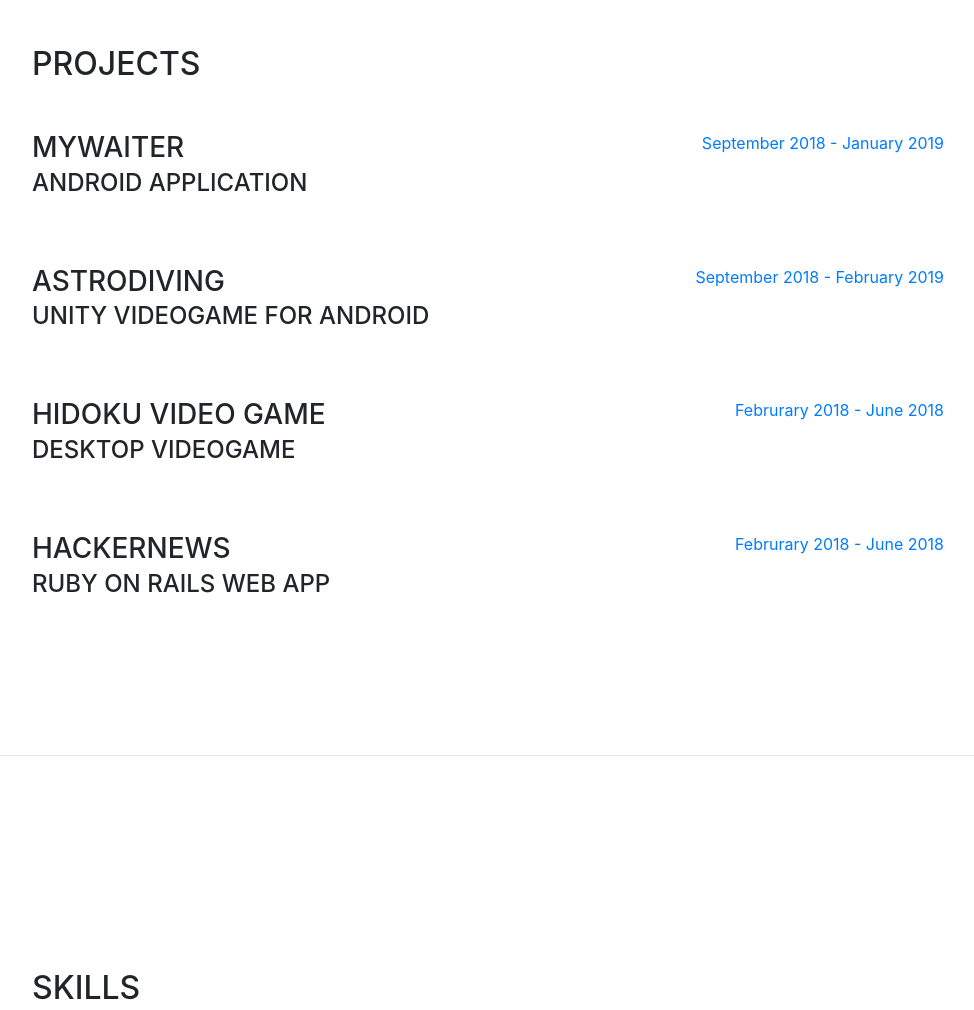
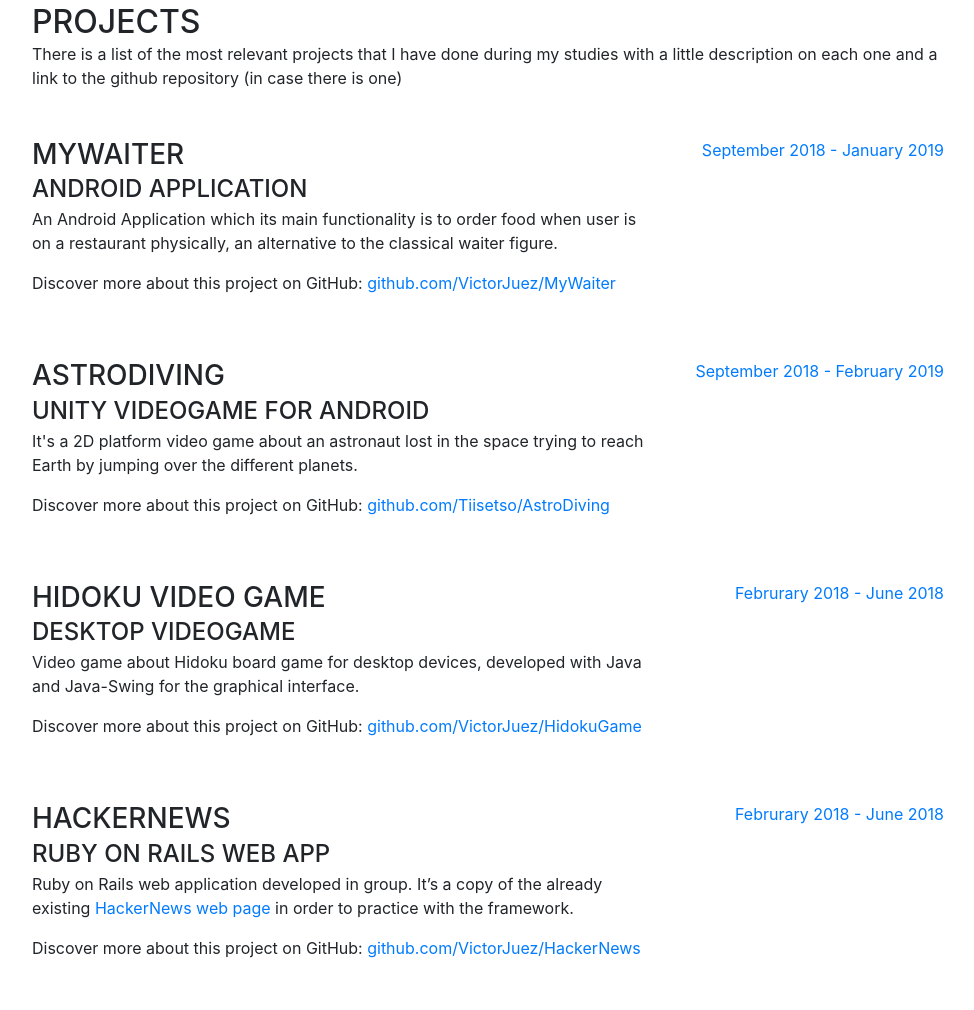
Before and after one commit to VictorJuez/my-portfolio, a website with bundled scripts: page index.html in a window 1280 px wide. Shown: the part 3484-4494 px from the top of the page, without its empty margins (288-1262 px from the left). Built offline with nearby package versions, Linux system fonts and the light colour scheme; a web font is replaced by a local one.

Commit message:
Added project descriptions

```diff
--- a/index.html
+++ b/index.html
@@ -218,12 +218,17 @@
 
       <section class="resume-section p-3 p-lg-5 d-flex flex-column" id="projects">
         <div class="my-auto">
-          <h2 class="mb-5">Projects</h2>
+          <h2 class="mb-0">Projects</h2>
+          <p class="mb-5">There is a list of the most relevant projects that I have done during my studies with a little description on each one and a link to the github repository (in case there is one)</p>
 
           <div class="resume-item d-flex flex-column flex-md-row mb-5">
             <div class="resume-content mr-auto">
               <h3 class="mb-0">MyWaiter</h3>
-              <div class="subheading mb-3">Android Application</div>
+              <div class="subheading mb-0">Android Application</div>
+              <div>
+                <p>An Android Application which its main functionality is to order food when user is on a restaurant physically, an alternative to the classical waiter figure.</p>
+                <p>Discover more about this project on GitHub: <a href="https://github.com/VictorJuez/MyWaiter">github.com/VictorJuez/MyWaiter</a></p>
+              </div>
             </div>
             <div class="resume-date text-md-right">
               <span class="text-primary">September 2018 - January 2019</span>
@@ -233,7 +238,11 @@
           <div class="resume-item d-flex flex-column flex-md-row mb-5">
             <div class="resume-content mr-auto">
               <h3 class="mb-0">AstroDiving</h3>
-              <div class="subheading mb-3">Unity videogame for android</div>
+              <div class="subheading mb-0">Unity videogame for android</div>
+              <div>
+                <p>It's a 2D platform video game about an astronaut lost in the space trying to reach Earth by jumping over the different planets.</p>
+                  <p>Discover more about this project on GitHub: <a href="https://github.com/Tiisetso/AstroDiving">github.com/Tiisetso/AstroDiving</a></p>
+              </div>
             </div>
             <div class="resume-date text-md-right">
               <span class="text-primary">September 2018 - February 2019</span>
@@ -243,7 +252,11 @@
           <div class="resume-item d-flex flex-column flex-md-row mb-5">
               <div class="resume-content mr-auto">
                 <h3 class="mb-0">Hidoku Video Game</h3>
-                <div class="subheading mb-3">Desktop videogame</div>
+                <div class="subheading mb-0">Desktop videogame</div>
+                <div>
+                  <p>Video game about Hidoku board game for desktop devices, developed with Java and Java-Swing for the graphical interface.</p>
+                  <p>Discover more about this project on GitHub: <a href="https://github.com/VictorJuez/HidokuGame">github.com/VictorJuez/HidokuGame</a></p>
+                </div>
               </div>
               <div class="resume-date text-md-right">
                 <span class="text-primary">Februrary 2018 - June 2018</span>
@@ -253,7 +266,11 @@
           <div class="resume-item d-flex flex-column flex-md-row mb-5">
               <div class="resume-content mr-auto">
                 <h3 class="mb-0">HackerNews</h3>
-                <div class="subheading mb-3">Ruby on Rails web App</div>
+                <div class="subheading mb-0">Ruby on Rails web App</div>
+                <div>
+                  <p>Ruby on Rails web application developed in group. It’s a copy of the already existing <a href="https://news.ycombinator.com">HackerNews web page</a> in order to practice with the framework.</p>
+                  <p>Discover more about this project on GitHub: <a href="https://github.com/VictorJuez/HackerNews">github.com/VictorJuez/HackerNews</a></p>
+                </div>
               </div>
               <div class="resume-date text-md-right">
                 <span class="text-primary">Februrary 2018 - June 2018</span>
```
